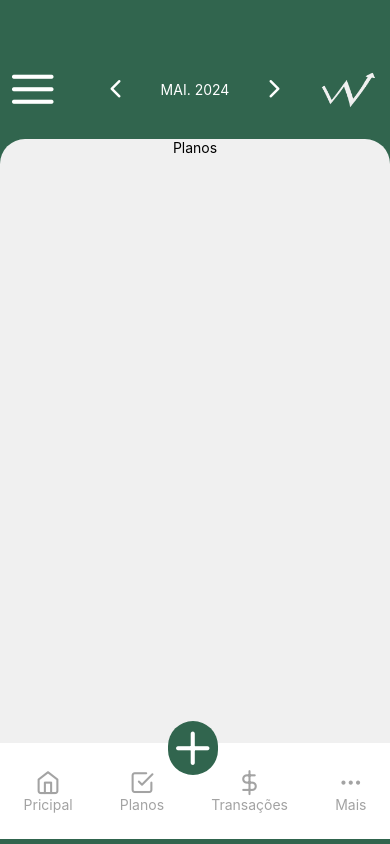
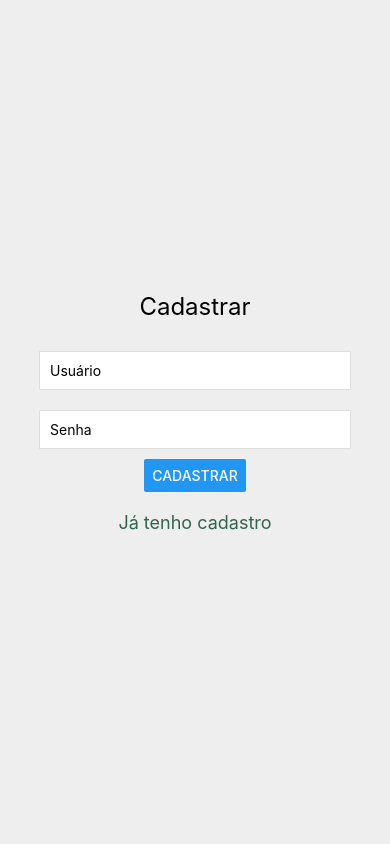
Before and after one commit to Gabrieups/WalletWise, a React Native app: screen /Planos in a window 390 px wide. Built offline with nearby package versions, Linux system fonts and the light colour scheme.

Commit message:
Commitando

```diff
--- a/App.js
+++ b/App.js
@@ -1,13 +1,28 @@
-import React from 'react';
+import React, { useState } from 'react';
 import { NavigationContainer } from '@react-navigation/native';
 import MyTabs from './Navigation/TabNavigator';
+import Footer from './Src/Components/Footer';
+import Login from './Src/Screens/login';
 
-function App() {
+const App = () => {
+  const [isLoggedIn, setIsLoggedIn] = useState(false);
+
+  const handleLoginSuccess = () => {
+    setIsLoggedIn(true);
+  };
+
   return (
-    <NavigationContainer>
-        <MyTabs />
-    </NavigationContainer>
+    <>
+      {isLoggedIn ? (
+        <NavigationContainer>
+          <MyTabs />
+          <Footer />
+        </NavigationContainer>
+      ) : (
+        <Login onLoginSuccess={handleLoginSuccess} />
+      )}
+    </>
   );
-}
+};
 
 export default App;
--- /dev/null
+++ b/Navigation/Content.js
@@ -0,0 +1,36 @@
+import React, { useRef, useEffect } from 'react';''
+import { Button, Modal, Animated, Dimensions, TouchableOpacity } from 'react-native';
+import { Feather } from "@expo/vector-icons";
+
+const DrawerContent = ({ onClose }) => {
+  const handleProfilePicChange = () => {
+    console.log('Mudar foto do perfil');
+  };
+
+  const handleLogout = () => {
+    console.log('Usuário deslogado');
+  };
+
+  const slideAnim = useRef(new Animated.Value(-Dimensions.get('window').width)).current;
+
+  useEffect(() => {
+    Animated.timing(slideAnim, {
+      toValue: 0,
+      duration: 500,
+      useNativeDriver: true
+    }).start();
+  }, [slideAnim]);
+
+  return (
+    <Modal
+    transparent={true}>
+        <Animated.View style={{width: '50%', height: '100%', backgroundColor: '#31654e', paddingTop: 30, transform: [{ translateX: slideAnim }]}}>
+          <TouchableOpacity onPress={onClose}><Feather name='x-circle' color='white' size={30} style={{alignSelf: 'flex-end', paddingRight: 10}} /></TouchableOpacity>
+          <Button title="Mudar Foto do Perfil" onPress={handleProfilePicChange} />
+          <Button title="Sair da Conta" onPress={handleLogout} />
+        </Animated.View>
+    </Modal>
+  );
+};
+
+export default DrawerContent;
--- a/Navigation/TabNavigator.js
+++ b/Navigation/TabNavigator.js
@@ -4,18 +4,24 @@ import Principal from '../Src/Screens/Home';
 import Planos from '../Src/Screens/Planos';
 import Transacoes from '../Src/Screens/Trans';
 import Mais from '../Src/Screens/Mais';
-import Index from '../Src/Screens/Index';
+import MaterialIcons from 'react-native-vector-icons/MaterialIcons';
 
 const Tab = createBottomTabNavigator();
 
 export default function MyTabs() {
   return (
-    <Tab.Navigator initialRouteName="Index" screenOptions={{ headerShown: false, tabBarStyle: {display: 'none'} }}>
-      <Tab.Screen name="Index" component={Index} />
-      <Tab.Screen name="Home" component={Principal} />
-      <Tab.Screen name="Planos" component={Planos} />
-      <Tab.Screen name="Transações" component={Transacoes} />
-      <Tab.Screen name="Mais" component={Mais} />
+    <Tab.Navigator
+        screenOptions={{
+        headerShown: false,
+        tabBarActiveTintColor: '#31654e',
+        tabBarInactiveTintColor: '#a3a3a3',
+        tabBarLabelStyle: { fontSize: 14 },
+        tabBarStyle: {height: '10%', paddingBottom: '5%'}
+      }}>
+      <Tab.Screen name="Principal" component={Principal} options={{ tabBarIcon: ({ color, size }) => ( <MaterialIcons name="cottage" color={color} size={size} />),}} />
+      <Tab.Screen name="Planos" component={Planos} options={{ tabBarIcon: ({ color, size }) => ( <MaterialIcons name="event-available" color={color} size={size} />),}} />
+      <Tab.Screen name="Transações" component={Transacoes} options={{ tabBarIcon: ({ color, size }) => ( <MaterialIcons name="currency-exchange" color={color} size={size} />),}} />
+      <Tab.Screen name="Mais" component={Mais} options={{ tabBarIcon: ({ color, size }) => ( <MaterialIcons name="more-horiz" color={color} size={size} />),}}/>
     </Tab.Navigator>
   );
 }
--- a/Src/Components/Footer.js
+++ b/Src/Components/Footer.js
@@ -3,39 +3,12 @@
 import { Feather } from "@expo/vector-icons";
 import { Pressable, View, Text } from "react-native";
 import styles from '../../Css/Style';
-import { useNavigation } from "@react-navigation/native";
-
 
 export default function Footer(){
 
-    const navigation = useNavigation();
-
     return(
-        <View style={{backgroundColor: 'white', width: '100%', height: '12%', flexDirection: 'row', justifyContent: 'space-around'}}>
-
-            <Pressable onPress={() => navigation.navigate('Home')} style={{alignItems: 'center', justifyContent: 'center'}}>
-                <Feather name="home" size={25} color='#a3a3a3'/>
-                <Text style={{color: '#a3a3a3'}}>Pricipal</Text>
-            </Pressable>
-
-            <Pressable onPress={() => navigation.navigate('Planos')} style={{alignItems: 'center', justifyContent: 'center'}}>
-                <Feather name="check-square" size={25} color='#a3a3a3'/>
-                <Text style={{color: '#a3a3a3'}}>Planos</Text>
-            </Pressable>
-
-            <Pressable style={{alignItems: 'center', justifyContent: 'center', position: 'absolute', bottom: '67%', left: '43%', backgroundColor: '#31654e', borderRadius: 50}}>
-                <Feather name="plus" size={50} color='white'/>
-            </Pressable>
-
-            <Pressable onPress={() => navigation.navigate('Transações')} style={{alignItems: 'center', justifyContent: 'center'}}>
-                <Feather name="dollar-sign" size={25} color='#a3a3a3'/>
-                <Text style={{color: '#a3a3a3'}}>Transações</Text>
-            </Pressable>
-
-            <Pressable onPress={() => navigation.navigate('Mais')} style={{alignItems: 'center', justifyContent: 'center',}}>
-                <Feather name="more-horizontal" size={25} color='#a3a3a3'/>
-                <Text style={{color: '#a3a3a3'}}>Mais</Text>
-            </Pressable>
-        </View>
+        <Pressable style={{alignSelf: 'center', position: 'absolute', bottom: '7%', backgroundColor: '#31654e', borderRadius: 50, zIndex: 1000}}>
+            <Feather name="plus" size={50} color='white'/>
+        </Pressable>
     )
 }
--- a/Src/Components/header.js
+++ b/Src/Components/header.js
@@ -4,6 +4,7 @@ import {View, Text, Image, TouchableOpacity, Modal} from "react-native";
 import styles from '../../Css/Style';
 import { Feather } from "@expo/vector-icons";
 import { useState } from "react";
+import DrawerContent from "../../Navigation/Content";
 
 export default function Header(){
 
@@ -34,11 +35,16 @@ export default function Header(){
         mostrarCalendario()
     }
 
+    const [isDrawerOpen, setDrawerOpen] = useState(false);
+
     return(
         <View style={styles.header}>
-            <TouchableOpacity id="sidebar">
+
+            <TouchableOpacity id="sidebar" onPress={() => setDrawerOpen(true)}>
                 <Feather name="menu" color={'white'} size={50}/>
             </TouchableOpacity>
+            {isDrawerOpen && <DrawerContent onClose={() => setDrawerOpen(false)} />}
+
             <View style={styles.mes}>
                 <TouchableOpacity><Feather name="chevron-left" size={30} color={'white'}/></TouchableOpacity>
 
--- a/Src/Screens/Index.js
+++ /dev/null
@@ -1,15 +0,0 @@
-import { View, Text, Button } from 'react-native';
-import styles from '../../Css/Style';
-import { useNavigation } from "@react-navigation/native";
-
-export default function Index(){
-
-    const navigation = useNavigation();
-
-    return(
-        <View style={{alignItems: 'center'}}>
-            <Text>Formulário de Cadastro</Text>
-            <Button onPress={() => navigation.navigate('Home')} title='Teste'/>
-        </View>
-    )
-}
--- a/Src/Screens/Layout.js
+++ b/Src/Screens/Layout.js
@@ -1,16 +1,14 @@
 import { SafeAreaView, View } from "react-native";
 import styles from '../../Css/Style';
 import Header from '../Components/header';
-import Footer from "../Components/Footer";
 
 export default function Layout({ children }){
     return (
       <SafeAreaView style={styles.body}>
         <Header />
-        <View style={{backgroundColor: '#f0f0f0', width: '100%', height: '75%', borderTopRightRadius: 25, borderTopLeftRadius: 25}}>
+        <View style={{backgroundColor: '#f0f0f0', width: '100%', height: '86%', borderTopRightRadius: 25, borderTopLeftRadius: 25}}>
           {children}
         </View>
-        <Footer />
       </SafeAreaView>
     );
 };
--- a/Src/Screens/Planos.js
+++ b/Src/Screens/Planos.js
@@ -1,5 +1,4 @@
 import { View, Text, Button } from 'react-native';
-import styles from '../../Css/Style';
 import Layout from './Layout';
 
 export default function Planos(){
--- /dev/null
+++ b/Src/Screens/login.js
@@ -0,0 +1,56 @@
+import React, { useState } from 'react';
+import { View, Text, TextInput, Button, StyleSheet, TouchableOpacity } from 'react-native';
+
+const Login = ({ onLoginSuccess }) => {
+
+  const [hasLogin, setHasLogin] = useState(false);
+
+  const SingToLog = () =>{
+    hasLogin == false ? (setHasLogin(true)) : (setHasLogin(false))
+  }
+
+  return (
+    <>
+      {hasLogin ? (
+        <View style={styles.container}>
+          <Text style={styles.title}>Entrar</Text>
+          <TextInput style={styles.input} placeholder="Usuário" />
+          <TextInput style={styles.input} placeholder="Senha" secureTextEntry />
+          <Button title="Entrar" onPress={onLoginSuccess} />
+          <TouchableOpacity onPress={SingToLog}><Text style={{color: '#31654e', padding: 20, fontSize: 18}}>Não tenho cadastro</Text></TouchableOpacity>
+        </View>
+      ) : (
+        <View style={styles.container}>
+          <Text style={styles.title}>Cadastrar</Text>
+          <TextInput textContentType='emailAddress' style={styles.input} placeholder="Usuário" />
+          <TextInput style={styles.input} placeholder="Senha" secureTextEntry />
+          <Button title="Cadastrar" onPress={SingToLog} />
+          <TouchableOpacity onPress={SingToLog}><Text style={{color: '#31654e', padding: 20, fontSize: 18}}>Já tenho cadastro</Text></TouchableOpacity>
+        </View>
+      )}
+    </>
+  );
+};
+
+const styles = StyleSheet.create({
+  container: {
+    flex: 1,
+    justifyContent: 'center',
+    alignItems: 'center',
+    backgroundColor: '#eee',
+  },
+  title: {
+    fontSize: 24,
+    marginBottom: 20,
+  },
+  input: {
+    width: '80%',
+    padding: 10,
+    marginVertical: 10,
+    backgroundColor: '#fff',
+    borderWidth: 1,
+    borderColor: '#ddd',
+  },
+});
+
+export default Login;
--- a/package.json
+++ b/package.json
@@ -11,6 +11,7 @@
   "dependencies": {
     "@expo/metro-runtime": "~3.2.1",
     "@react-navigation/bottom-tabs": "^6.5.20",
+    "@react-navigation/drawer": "^6.6.15",
     "@react-navigation/native": "^6.1.17",
     "@react-navigation/stack": "^6.3.29",
     "expo": "~51.0.2",
@@ -18,8 +19,10 @@
     "react": "18.2.0",
     "react-dom": "18.2.0",
     "react-native": "0.74.1",
+    "react-native-reanimated": "^3.10.1",
     "react-native-safe-area-context": "^4.10.1",
     "react-native-screens": "^3.31.1",
+    "react-native-vector-icons": "^10.1.0",
     "react-native-web": "~0.19.10",
     "react-router-native": "^6.23.1"
   },
```
Also changed, not shown: Navigation/AppRoute.js (deleted, +0 -16 lines), 1 other file (tests, documents, lock files or other folders).
